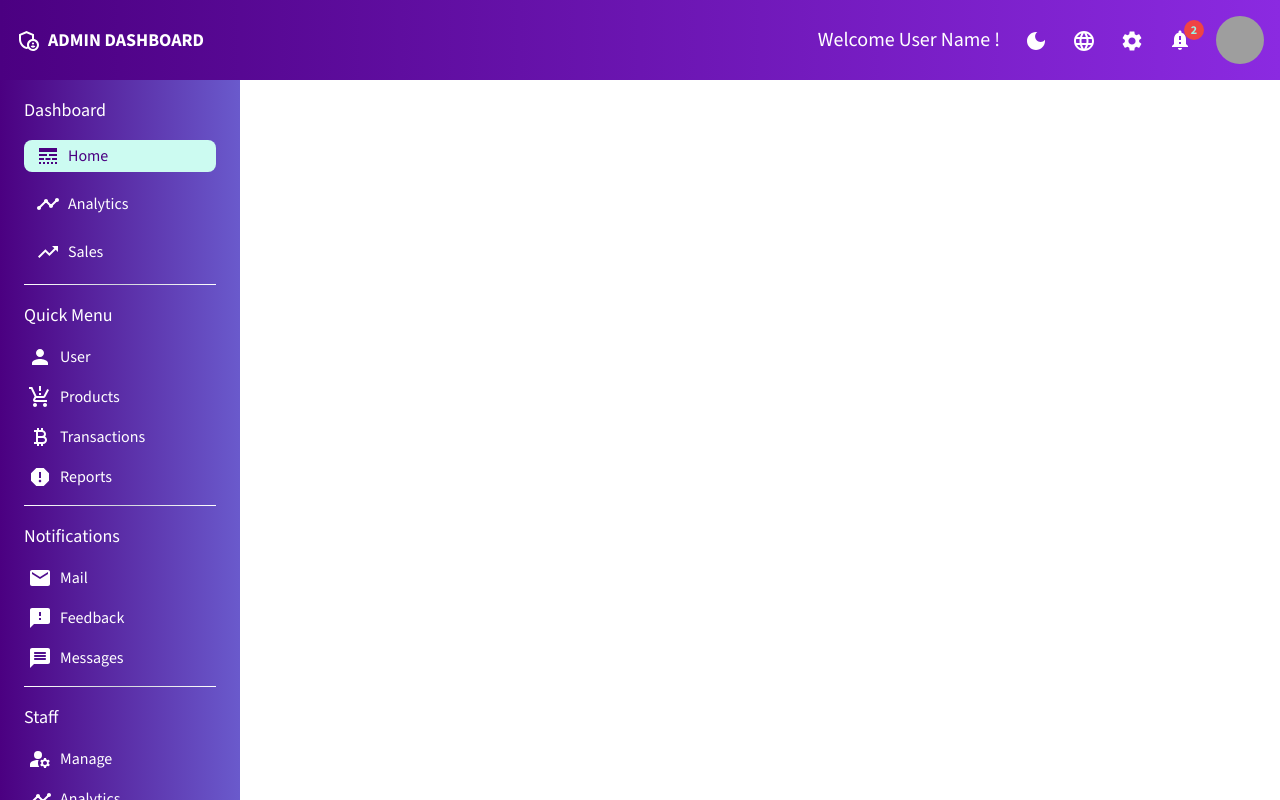
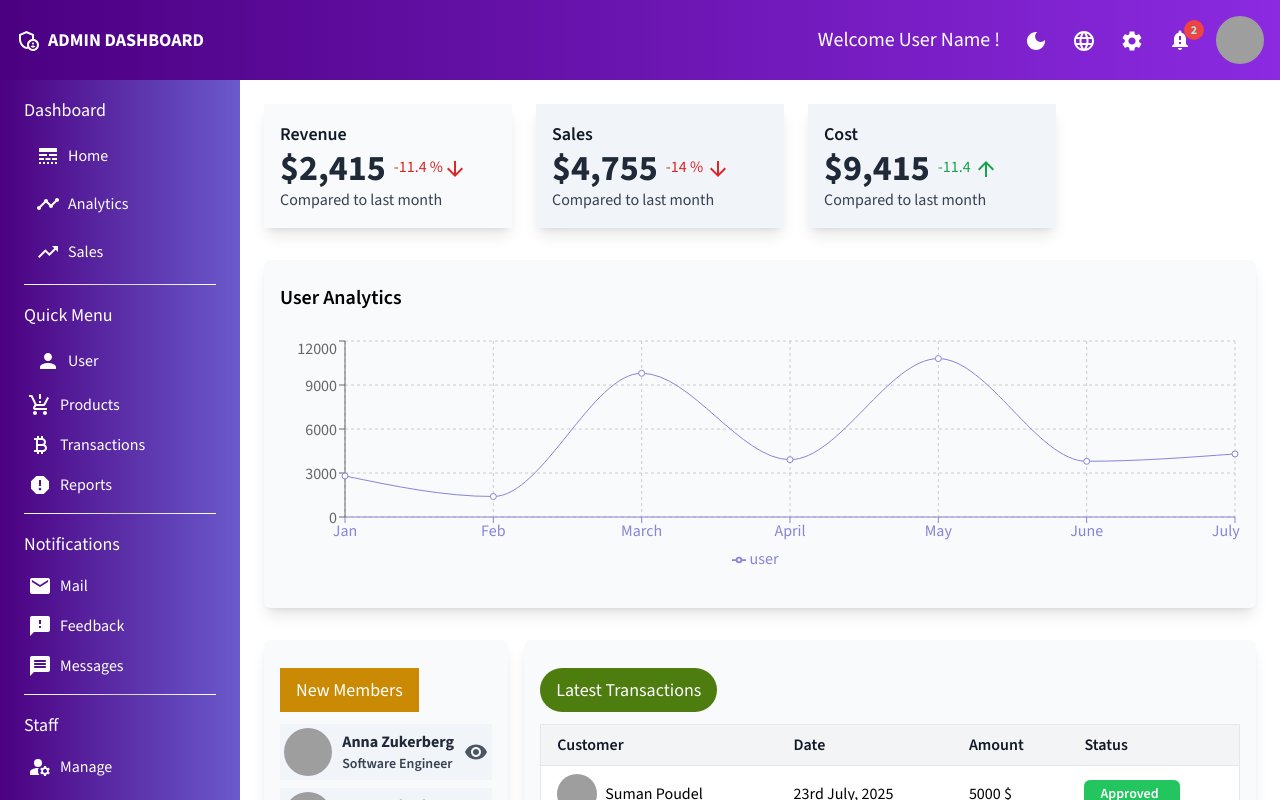
Before and after one commit to Ahsinal/admin-panel, a React (Create React App) app: page / in a window 1280 px wide. Shown: the top 800 px of the page. Built offline with nearby package versions, Linux system fonts and the light colour scheme; grey boxes are pictures that could not be loaded.

Commit message:
added mui grid table

```diff
--- a/package.json
+++ b/package.json
@@ -7,6 +7,7 @@
     "@emotion/styled": "^11.13.5",
     "@mui/icons-material": "^6.1.10",
     "@mui/material": "^6.1.10",
+    "@mui/x-data-grid": "^7.23.2",
     "cra-template": "1.2.0",
     "react": "^18.3.1",
     "react-dom": "^18.3.1",
--- a/src/App.jsx
+++ b/src/App.jsx
@@ -6,6 +6,7 @@ import { useState } from "react";
 import SideNav from "./components/SideNav";
 import Analytics from "./pages/Analytics";
 import Sales from "./pages/Sales";
+import UserList from "./pages/UserList";
 
 function App() {
   const [isNavbarOpen, setIsNavbarOpen] = useState(false);
@@ -26,9 +27,10 @@ function App() {
       <SideNav isSidenavOpen={isSidenavOpen} />
       <div className=" w-full">
       <Routes>
-        <Route path="/home" element={<Homepage isNavbarOpen={isNavbarOpen}/>} />
+        <Route path="/" element={<Homepage isNavbarOpen={isNavbarOpen}/>} />
         <Route path="/analytics" element={<Analytics isNavbarOpen={isNavbarOpen}/>} />
         <Route path="/sales" element={<Sales isNavbarOpen={isNavbarOpen}/>} />
+        <Route path="/users" element={<UserList isNavbarOpen={isNavbarOpen}/>} />
       </Routes>
       </div>
       </div>
--- a/src/components/SideNav.jsx
+++ b/src/components/SideNav.jsx
@@ -41,9 +41,9 @@ const SideNav = ({ isSidenavOpen }) => {
       <ul className="space-y-4 mb-4 px-2">
         <h1 className="text-white text-lg font-normal">Dashboard</h1>
         <li
-          onClick={() => handleSelected("home", "/home")}
+          onClick={() => handleSelected("/", "/")}
           className={`flex items-center px-3 py-1 space-x-2 text-gray-800 cursor-pointer rounded-lg ${
-            selectedLink === "home"
+            selectedLink === ""
               ? "bg-teal-100 text-primary-500"
               : " text-white hover:text-teal-200 "
           }`}
@@ -77,9 +77,16 @@ const SideNav = ({ isSidenavOpen }) => {
       </ul>
       <ul className="space-y-4 mb-4 px-2">
         <h1 className="text-white text-lg font-normal">Quick Menu</h1>
-        <li className="flex items-center px-1 space-x-2 text-white hover:text-teal-200 cursor-pointer">
+        <li
+          onClick={() => handleSelected("users", "/users")}
+          className={`flex items-center px-3 py-1  space-x-2  cursor-pointer rounded-lg ${
+            selectedLink === "users"
+              ? "bg-teal-100 text-primary-500"
+              : "text-white hover:text-teal-500"
+          }`}
+        >
           <Person />
-          <Link to="/">User</Link>
+          <Link to="/users">User</Link>
         </li>
         <li className="flex items-center px-1 space-x-2 text-white hover:text-teal-200 cursor-pointer">
           <ProductionQuantityLimits />
--- a/src/components/WidgetSm.jsx
+++ b/src/components/WidgetSm.jsx
@@ -13,7 +13,7 @@ const WidgetSm = () => {
         : typeLower === "rejected"
         ? "bg-red-500   text-white"
         : "bg-gray-500 text-white";
-    return <div className={ `min-w-20 inline-block px-4 py-1 rounded-md text-sm font-semibold transition duration-200 ${btnColor}`}>{type}</div>;
+    return <div className={ `min-w-24 inline-block px-4 py-1 rounded-md text-sm font-semibold transition duration-200 ${btnColor}`}>{type}</div>;
   };
   return (
     <div className="flex  justify-between  space-x-4">
--- a/src/pages/Analytics.jsx
+++ b/src/pages/Analytics.jsx
@@ -2,9 +2,16 @@ import React from "react";
 
 const Analytics = ({ isNavbarOpen }) => {
   return (
-    <div className={`transition-all duration-500 ${isNavbarOpen ? "pt-0":"pt-52"} `}>
-      Analytics
-    </div>
+    // <div className={`transition-all duration-500 ${isNavbarOpen ? "pt-0":"pt-52"} `}>
+    //   Analytics
+    // </div>
+    <div
+        className={`transition-all duration-500 ${
+          isNavbarOpen ? "pt-0" : "pt-54"
+        } `}
+      >
+        Analytics
+      </div>
   );
 };
 
--- /dev/null
+++ b/src/pages/UserList.jsx
@@ -0,0 +1,117 @@
+import * as React from "react";
+import Box from "@mui/material/Box";
+import { DataGrid, GridColDef } from "@mui/x-data-grid";
+
+const columns = [
+  { field: "id", headerName: "ID", width: 90 },
+  { field: "fullName", headerName: "Full Name", width: 150, editable: true },
+  {
+    field: "age",
+    headerName: "Age",
+    type: "number",
+    width: 110,
+    editable: true,
+  },
+  {
+    field: "email",
+    headerName: "Email",
+    type: "email",
+    width: 160,
+    editable: true,
+  },
+  {
+    field: "avatar",
+    headerName: "Image",
+    width: 150,
+    editable: false,
+    renderCell: (params) => {
+      return (
+        <img
+          src={params.row.avatar}
+          alt="avatar"
+          className="w-10 h-10 items-center rounded-full"
+        />
+      );
+    },
+  },
+  {
+    field: "status",
+    headerName: "Status",
+    width: 110,
+    editable: true,
+    renderCell: (params) => {
+      const status =  params.value ? params.value.toLowerCase() : "null "; // default to 'unknown' if undefined
+      const statusClass =
+        status === "active"
+          ? " bg-green-500 text-white "
+          : status === "blocked"
+          ? "bg-red-500 text-white"
+          : " text-gray-700";
+      return (
+        <span
+          className={` w-40   items-center rounded-full px-2 py-1 ${statusClass}`}
+        >
+          {status}
+        </span>
+      );
+    },
+  },
+  {
+    field: "transaction",
+    headerName: "Transaction",
+    type: "number",
+    width: 110,
+    editable: true,
+  },
+];
+
+const rows = [
+  {
+    id: 1,
+    fullName: "Snow Jon",
+    age: 14,
+    email: "xyz@gmail.com",
+    avatar:
+      "https://img.freepik.com/premium-vector/default-avatar-profile-icon-social-media-user-image-gray-avatar-icon-blank-profile-silhouette-vector-illustration_561158-3396.jpg?semt=ais_hybrid",
+    status: "active",
+    transaction: "13300 $",
+  },
+  { id: 2, fullName: "Lannister Cersei", age: 31, email: "xyz@gmail.com",
+  avatar:
+    "https://img.freepik.com/premium-vector/default-avatar-profile-icon-social-media-user-image-gray-avatar-icon-blank-profile-silhouette-vector-illustration_561158-3396.jpg?semt=ais_hybrid",
+  status: "blocked",
+  transaction: "13300 $", },
+  { id: 3, fullName: "Lannister Jaime", age: 31, email: "xyz@gmail.com" },
+  { id: 4, fullName: "Stark Arya", age: 11, email: "xyz@gmail.com" },
+  { id: 5, fullName: "Targaryen Daenerys", age: null, email: "xyz@gmail.com" },
+  { id: 6, fullName: "Melisandre ull", age: 150, email: "xyz@gmail.com" },
+  { id: 7, fullName: "Clifford Ferrara", age: 44, email: "xyz@gmail.com" },
+];
+
+const UserList = () => {
+  return (
+    <section className=" p-6">
+      <h1 className="text-lg px-4 py-2  my-3 text-white  w-auto bg-green-600 inline-block">
+        Active Users
+      </h1>
+      <Box className="container mx-auto">
+        <DataGrid
+          rows={rows}
+          columns={columns}
+          initialState={{
+            pagination: {
+              paginationModel: {
+                pageSize: 5,
+              },
+            },
+          }}
+          pageSizeOptions={[5]}
+          checkboxSelection
+          disableRowSelectionOnClick
+        ></DataGrid>
+      </Box>
+    </section>
+  );
+};
+
+export default UserList;
```
Also changed, not shown: 1 other file (tests, documents, lock files or other folders).
